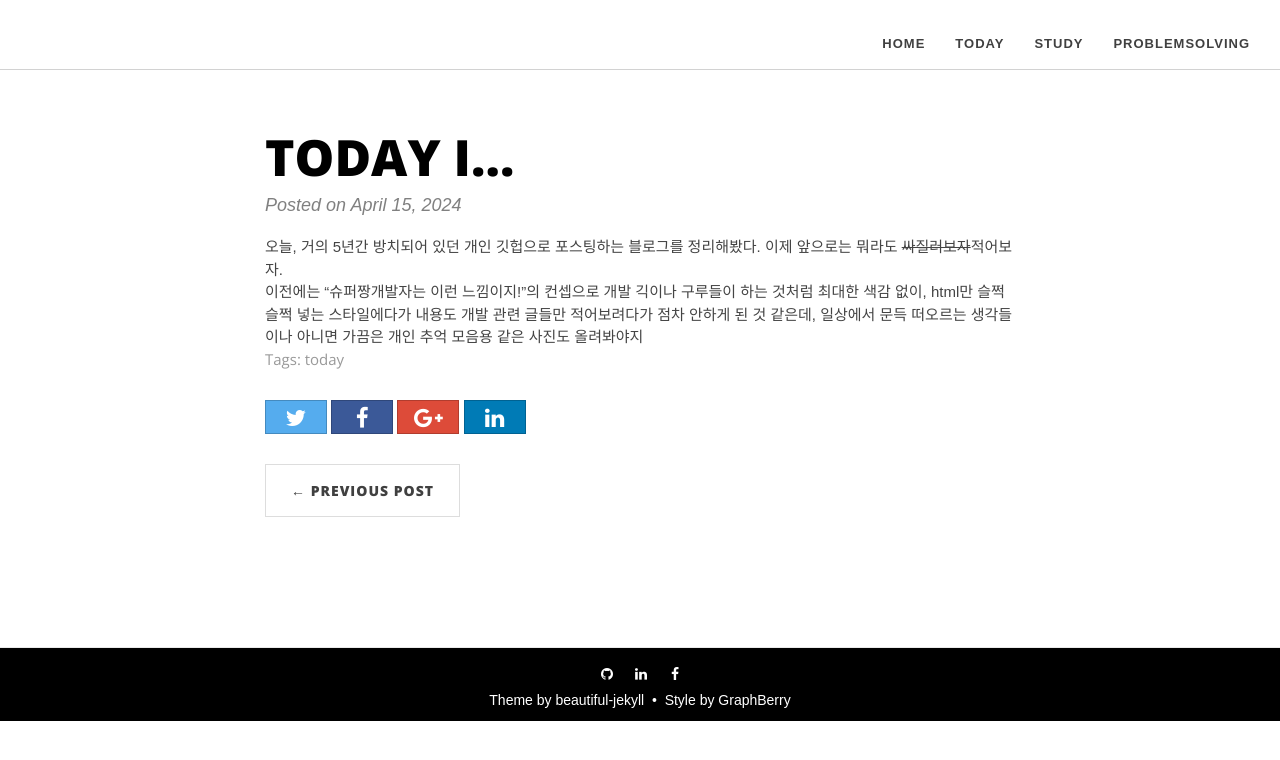
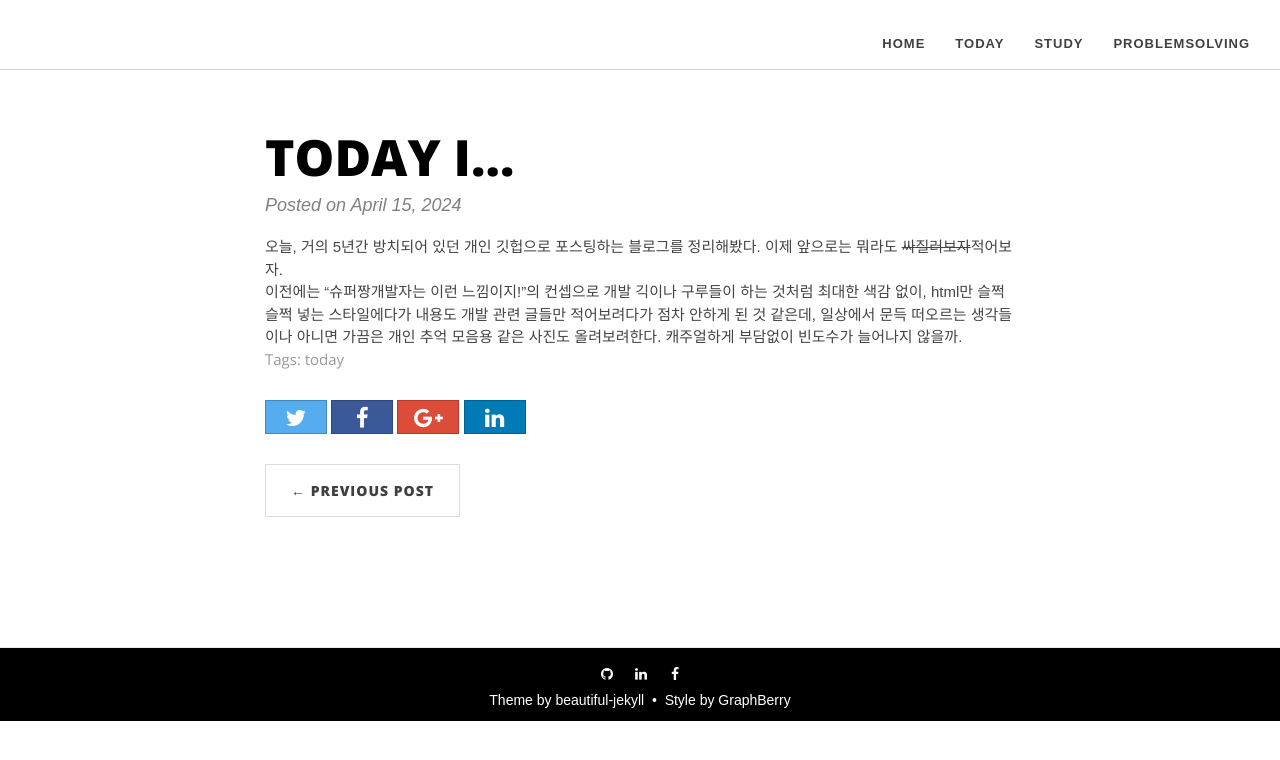
Before and after one commit to seongwoopark/seongwoopark.github.io, a Jekyll site: the page built from _posts/2024-04-15-today-i.md, in a window 1280 px wide. Shown: the top 760 px of the page. Built offline with Jekyll 4.4.1, drawn with Linux system fonts in a browser that asks for light colours; nearby versions of some CDN libraries; comment, search, counter and statistics services are not loaded.

Commit message:
Update 2024-04-15-today-i.md

```diff
--- a/_posts/2024-04-15-today-i.md
+++ b/_posts/2024-04-15-today-i.md
@@ -8,4 +8,4 @@ tags: [today]
 
 
 이전에는 "슈퍼짱개발자는 이런 느낌이지!"의 컨셉으로 개발 긱이나 구루들이 하는 것처럼 최대한 색감 없이, html만 슬쩍슬쩍 넣는 스타일에다가 내용도 개발 관련 글들만 적어보려다가 점차 안하게 된 것 같은데,
-일상에서 문득 떠오르는 생각들이나 아니면 가끔은 개인 추억 모음용 같은 사진도 올려봐야지
+일상에서 문득 떠오르는 생각들이나 아니면 가끔은 개인 추억 모음용 같은 사진도 올려보려한다. 캐주얼하게 부담없이 빈도수가 늘어나지 않을까.
```
